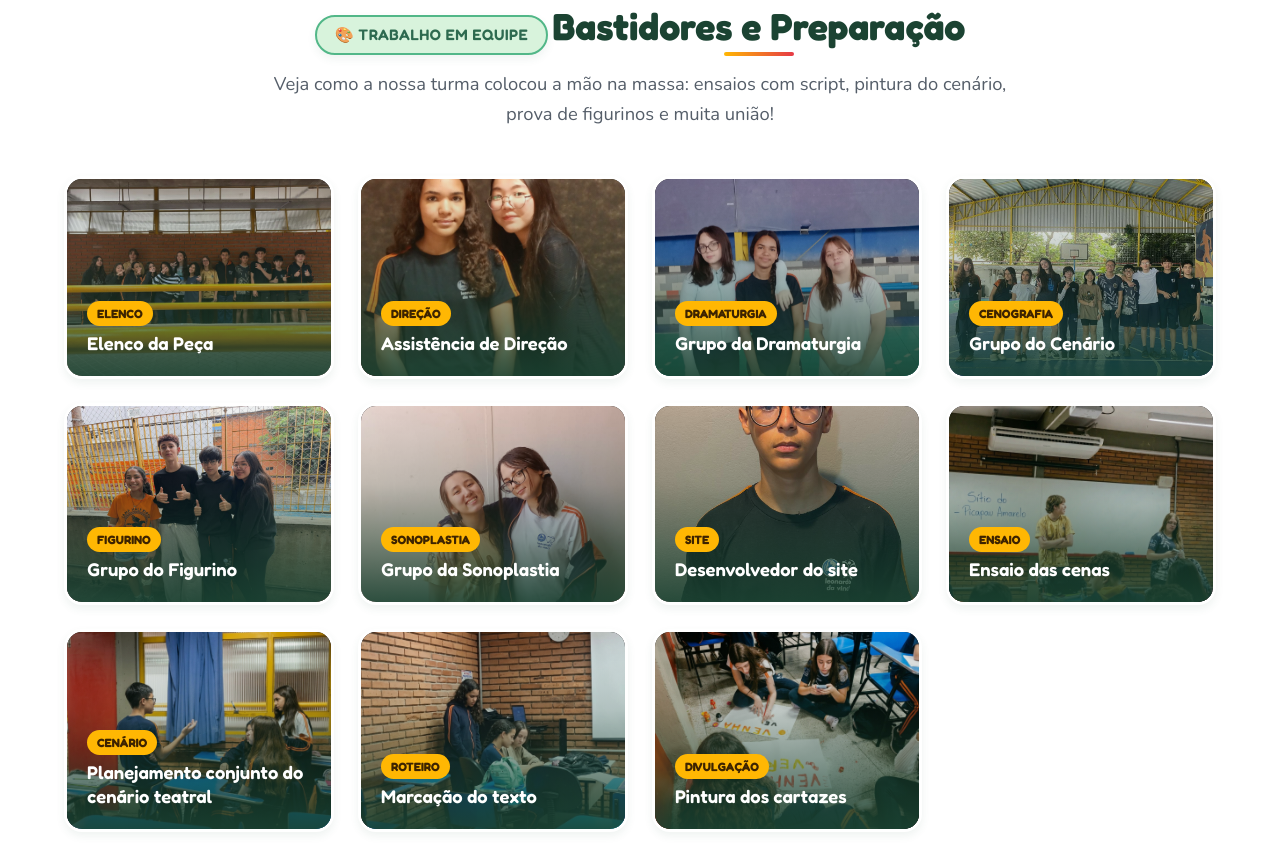
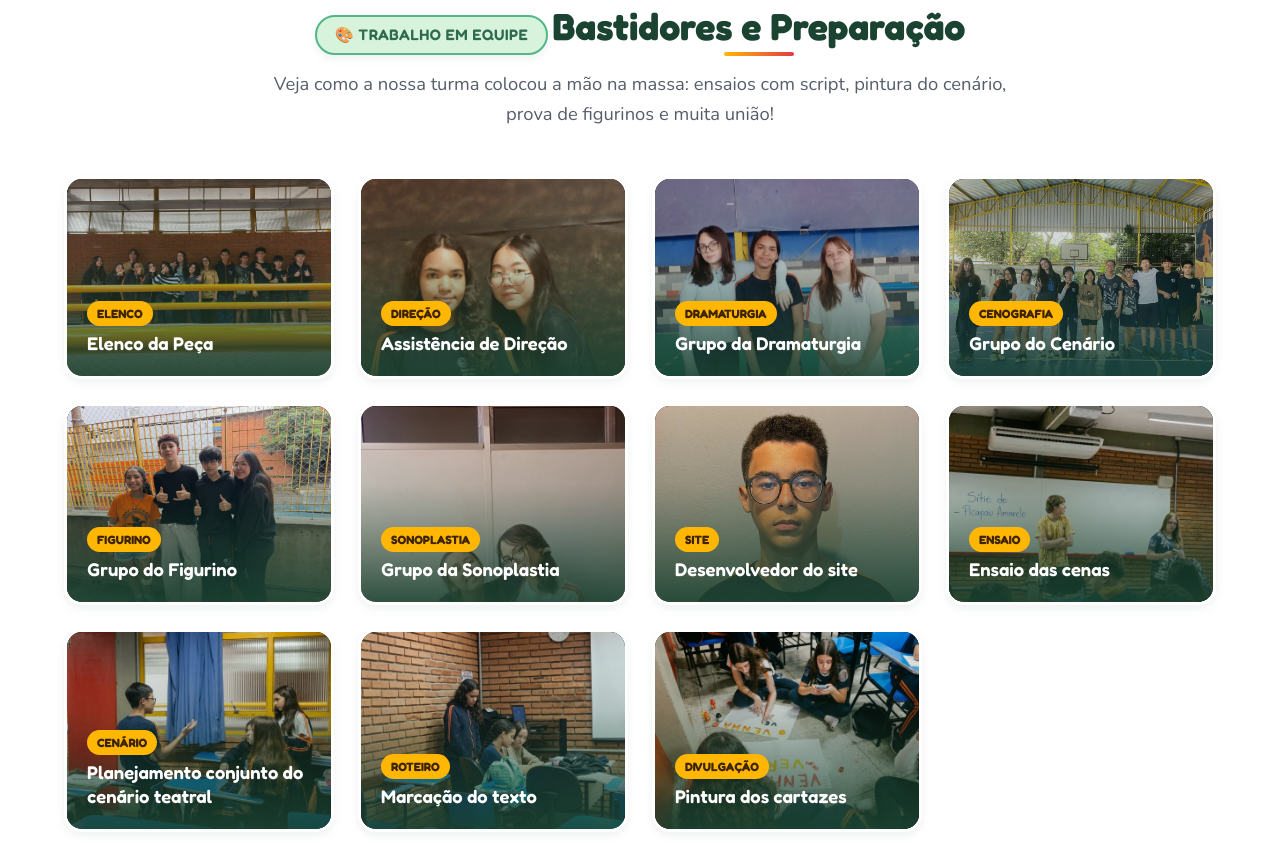
Before and after one commit to cjcelo84/sitio-picapau, a plain HTML site: page index.html in a window 1280 px wide. Shown: the part 6126-6993 px from the top of the page. Drawn offline with nearby package versions, Linux system fonts and the light colour scheme.

Commit message:
fix: ajusta enquadramento das fotos verticais para nao cortar o rosto (object-position center top)

```diff
--- a/index.html
+++ b/index.html
@@ -565,7 +565,7 @@
 
           <!-- Foto: Assistência de Direção -->
           <div class="gallery-item">
-            <img src="fotos/Vice-diretor.jpeg" alt="Foto da Assistência de Direção" class="gallery-thumb" loading="lazy">
+            <img src="fotos/Vice-diretor.jpeg" alt="Foto da Assistência de Direção" class="gallery-thumb" style="object-position: center top;" loading="lazy">
             <div class="gallery-overlay">
               <span class="gallery-badge">Direção</span>
               <div class="gallery-caption">Assistência de Direção</div>
@@ -601,7 +601,7 @@
 
           <!-- Foto: Grupo da Sonoplastia -->
           <div class="gallery-item">
-            <img src="fotos/Grupo sonoplastia.jpeg" alt="Foto do Grupo da Sonoplastia" class="gallery-thumb" loading="lazy">
+            <img src="fotos/Grupo sonoplastia.jpeg" alt="Foto do Grupo da Sonoplastia" class="gallery-thumb" style="object-position: center top;" loading="lazy">
             <div class="gallery-overlay">
               <span class="gallery-badge">Sonoplastia</span>
               <div class="gallery-caption">Grupo da Sonoplastia</div>
@@ -610,7 +610,7 @@
 
           <!-- Foto: Desenvolvedor do site -->
           <div class="gallery-item">
-            <img src="fotos/Desenvolvedor do site.jpeg" alt="Foto do Desenvolvedor do Site" class="gallery-thumb" loading="lazy">
+            <img src="fotos/Desenvolvedor do site.jpeg" alt="Foto do Desenvolvedor do Site" class="gallery-thumb" style="object-position: center top;" loading="lazy">
             <div class="gallery-overlay">
               <span class="gallery-badge">Site</span>
               <div class="gallery-caption">Desenvolvedor do site</div>
```
